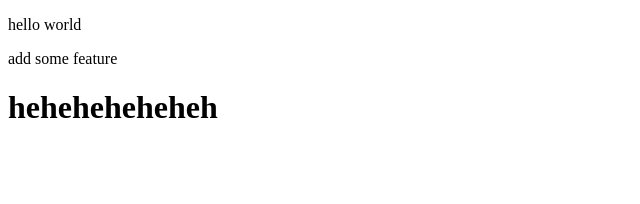
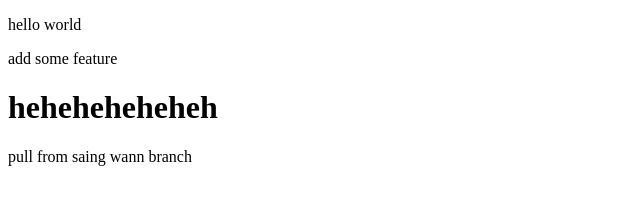
Before and after one commit to saingWann/git-test, a plain HTML site: page index.html in a window 1280 px wide. Shown: the whole page, without its empty margins (0-640 px from the left). Drawn offline with Linux system fonts and the light colour scheme.

Commit message:
update from saing wann branch

```diff
--- a/index.html
+++ b/index.html
@@ -9,5 +9,7 @@
     <p>hello world</p>
     <p>add some feature</p>
     <h1>heheheheheheh</h1>
+
+    <p>pull from saing wann branch</p>
   </body>
 </html>
```
